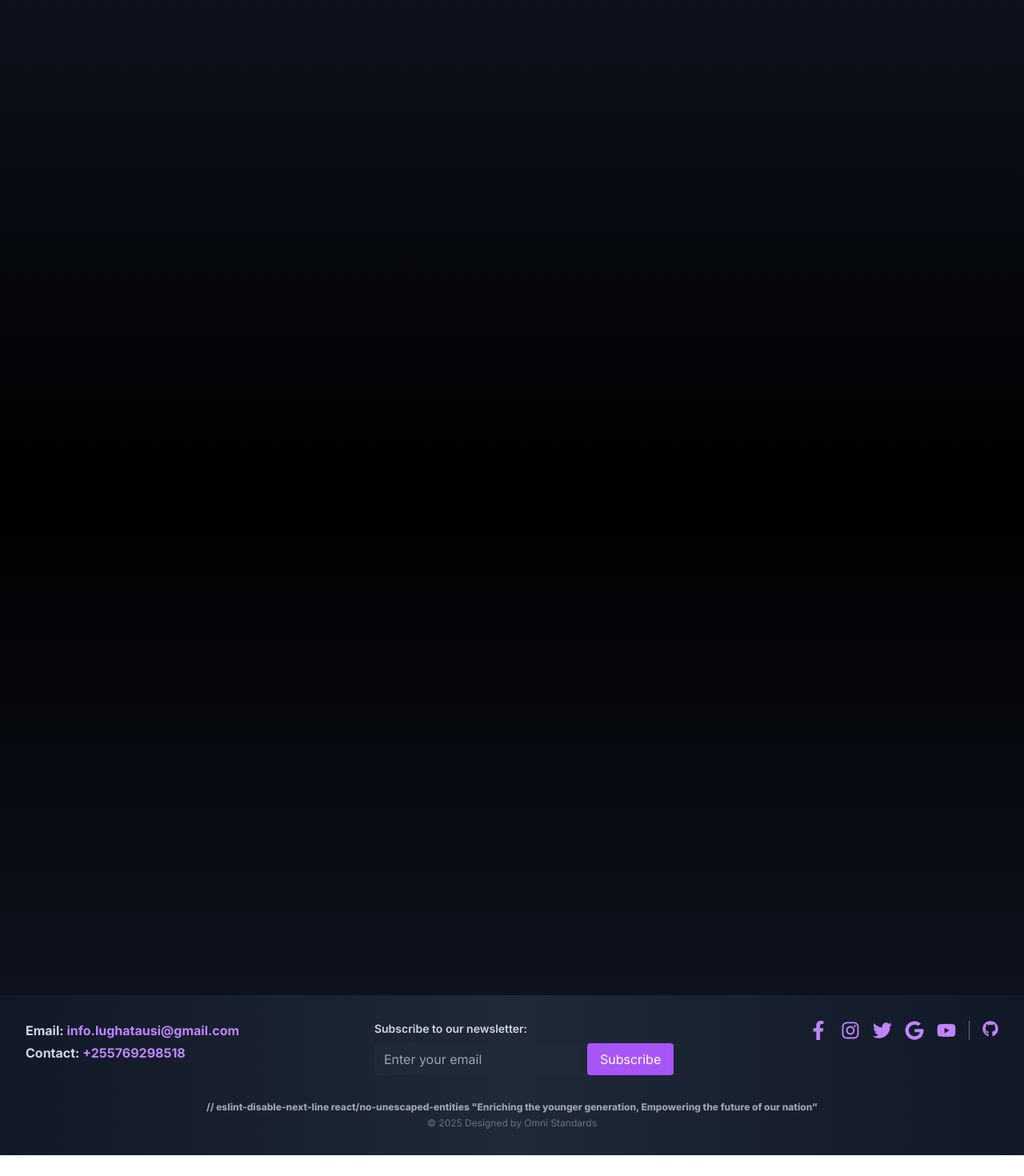
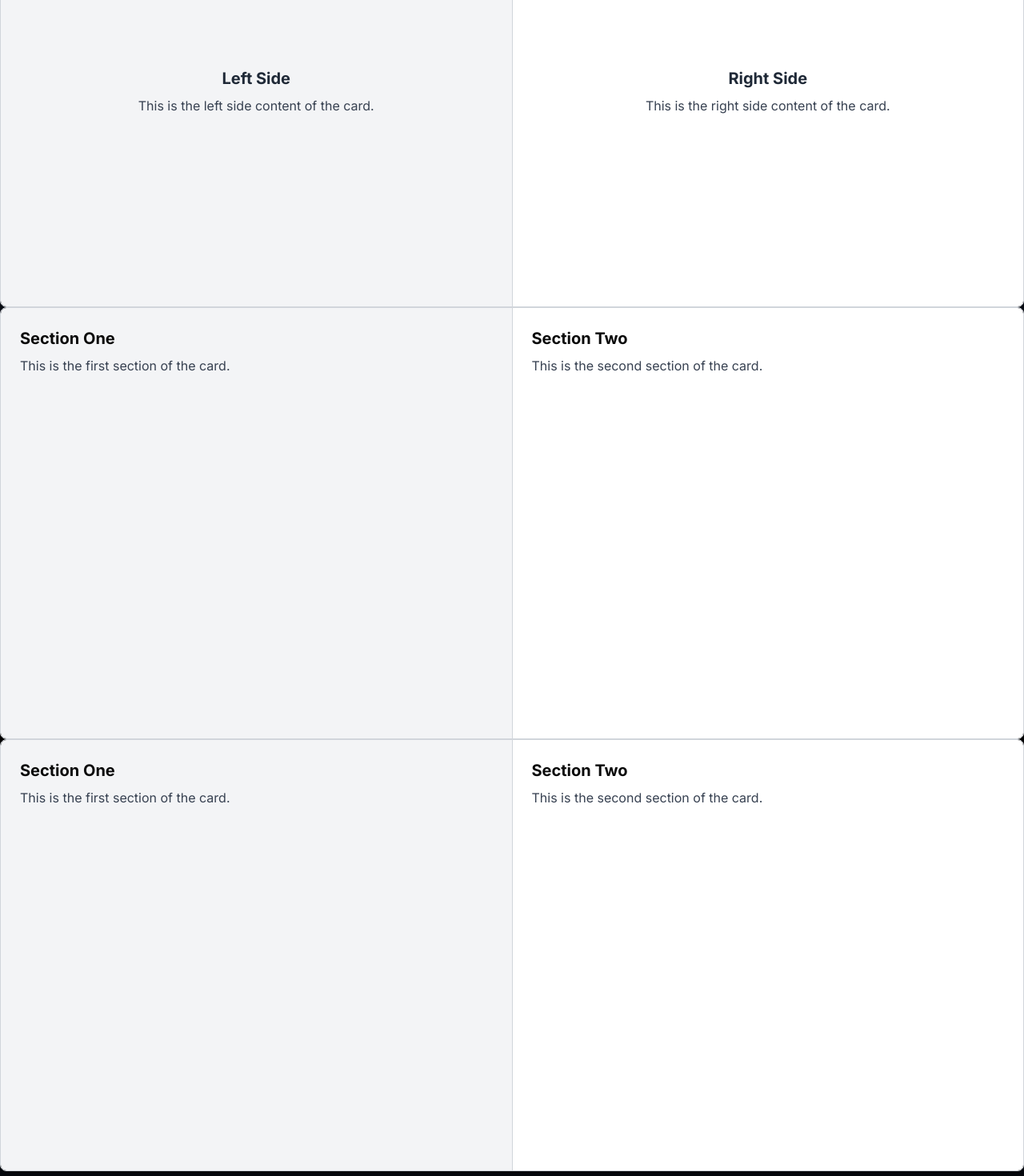
Before and after one commit to laughing-joker/LughaTausi-Programing-Language-website, a Next.js app: page /home/About in a window 1280 px wide. Shown: the part 220-1690 px from the top of the page at 80% size. Before the commit the page ends 1664 px from the top, so only its background shows below. Built offline with nearby package versions, Linux system fonts and the light colour scheme.

Commit message:
Made changes to documentationa and explore pages

```diff
--- a/src/app/home/About/page.tsx
+++ b/src/app/home/About/page.tsx
@@ -1,8 +1,15 @@
 "use client";
+import SplitCard from "@/components/explore1";
+import Card from "@/components/explore2";
+import Explore3 from "@/components/explore3";
 import React from "react";
 
 const About = () => {
-  return <div className="w-screen min-h-screen flex flex-col"></div>;
+  return <div className="w-screen min-h-screen flex flex-col">
+    <SplitCard />
+    <Card/>
+    <Explore3 />
+  </div>;
 };
 
 export default About;
--- a/src/app/home/Documentation/page.tsx
+++ b/src/app/home/Documentation/page.tsx
@@ -1,29 +1,13 @@
 "use client";
-import Sidebar from "@/components/Sidebar"; // Import the Sidebar component
-import React, { useState } from "react";
+
+import Doc1 from "@/components/Documentation";
+import React from "react";
+
 
 const Documentation = () => {
-  const [isSidebarOpen, setSidebarOpen] = useState(false);
-
-  const toggleSidebar = () => {
-    setSidebarOpen(!isSidebarOpen);
-  };
-
   return (
-    <div className="flex flex-col min-h-screen">
-      <div className="flex flex-1">
-        {/* Sidebar */}
-        <Sidebar isOpen={isSidebarOpen} toggleSidebar={toggleSidebar} />
-
-        {/* Main Content */}
-        <main
-          className={`flex-1 p-4 ${
-            isSidebarOpen ? "ml-64" : "ml-0"
-          } transition-all duration-300`}
-        >
-          {/* Main content goes here */}
-        </main>
-      </div>
+    <div className="flex flex-col min-h-screen items-center justify-center bg-gray-100 p-4">
+      <Doc1 />
     </div>
   );
 };
--- /dev/null
+++ b/src/components/Documentation.tsx
@@ -0,0 +1,43 @@
+import React from 'react';
+
+const Doc1 = () => {
+  return (
+    <div className="max-w-md mx-auto bg-white shadow-lg rounded-lg border border-gray-300 overflow-hidden">
+      <div className="p-6">
+        <h1 className="text-2xl font-bold text-gray-800 mb-4">MyProgrammingLanguage</h1>
+        <p className="text-gray-600 mb-4">
+          MyProgrammingLanguage is a versatile programming language designed for modern applications. It offers simplicity, efficiency, and a rich set of features for developers.
+        </p>
+
+        <h2 className="text-xl font-semibold text-gray-800 mb-2">Features</h2>
+        <ul className="list-disc list-inside text-gray-600 mb-4">
+          <li>Easy-to-read syntax</li>
+          <li>Powerful libraries for data manipulation</li>
+          <li>Strong community support</li>
+          <li>Cross-platform compatibility</li>
+        </ul>
+
+        <h2 className="text-xl font-semibold text-gray-800 mb-2">Installation</h2>
+        <p className="text-gray-600 mb-4">
+          To install MyProgrammingLanguage, run the following command:
+        </p>
+        <pre className="bg-gray-100 p-4 rounded-md text-gray-800 mb-4">
+          <code>npm install my-programming-language</code>
+        </pre>
+
+        <h2 className="text-xl font-semibold text-gray-800 mb-2">Usage Example</h2>
+        <p className="text-gray-600 mb-4">
+          Here’s a simple example of how to use MyProgrammingLanguage:
+        </p>
+        <pre className="bg-gray-100 p-4 rounded-md text-gray-800 mb-4">
+          <code>
+            {`// Simple Hello World program
+console.log("Hello, World!");`}
+          </code>
+        </pre>
+      </div>
+    </div>
+  );
+};
+
+export default Doc1;
--- /dev/null
+++ b/src/components/explore1.tsx
@@ -0,0 +1,24 @@
+import React from 'react';
+
+const SplitCard = () => {
+  return (
+    <div className="flex h-[540px] w-full shadow-lg rounded-lg border border-gray-300 overflow-hidden">
+      {/* Left Side */}
+      <div className="w-1/2 p-6 flex flex-col justify-center items-center bg-gray-100">
+        <h2 className="text-xl font-bold text-gray-800 mb-2">Left Side</h2>
+        <p className="text-gray-700 text-center">This is the left side content of the card.</p>
+      </div>
+
+      {/* Vertical Divider */}
+      <div className="w-px bg-gray-300 h-full"></div>
+
+      {/* Right Side */}
+      <div className="w-1/2 p-6 flex flex-col justify-center items-center bg-white">
+        <h2 className="text-xl font-bold text-gray-800 mb-2">Right Side</h2>
+        <p className="text-gray-700 text-center">This is the right side content of the card.</p>
+      </div>
+    </div>
+  );
+};
+
+export default SplitCard;
--- /dev/null
+++ b/src/components/explore2.tsx
@@ -0,0 +1,26 @@
+import React from 'react';
+
+const Card = () => {
+  return (
+    <div className="w-full h-[540px] border border-gray-300 shadow-lg rounded-lg overflow-hidden">
+      <div className="flex h-full">
+        {/* Section One */}
+        <div className="bg-gray-100 p-6 w-1/2 h-full">
+          <h2 className="text-xl font-bold mb-2">Section One</h2>
+          <p className="text-gray-700">This is the first section of the card.</p>
+        </div>
+
+        {/* Vertical Divider */}
+        <div className="w-px bg-gray-300 h-full"></div>
+
+        {/* Section Two */}
+        <div className="bg-white p-6 w-1/2 h-full">
+          <h2 className="text-xl font-bold mb-2">Section Two</h2>
+          <p className="text-gray-700">This is the second section of the card.</p>
+        </div>
+      </div>
+    </div>
+  );
+}
+
+export default Card;
--- /dev/null
+++ b/src/components/explore3.tsx
@@ -0,0 +1,26 @@
+import React from 'react';
+
+const Explore3 = () => {
+  return (
+    <div className="w-full h-[540px] border border-gray-300 shadow-lg rounded-lg overflow-hidden">
+      <div className="flex h-full">
+        {/* Section One */}
+        <div className="bg-gray-100 p-6 w-1/2 h-full">
+          <h2 className="text-xl font-bold mb-2">Section One</h2>
+          <p className="text-gray-700">This is the first section of the card.</p>
+        </div>
+
+        {/* Vertical Divider */}
+        <div className="w-px bg-gray-300 h-full"></div>
+
+        {/* Section Two */}
+        <div className="bg-white p-6 w-1/2 h-full">
+          <h2 className="text-xl font-bold mb-2">Section Two</h2>
+          <p className="text-gray-700">This is the second section of the card.</p>
+        </div>
+      </div>
+    </div>
+  );
+}
+
+export default Explore3;
--- /dev/null
+++ b/src/components/loadingPage.tsx
@@ -0,0 +1,16 @@
+// src/pages/loading.js
+import React from 'react';
+
+const LoadingPage = () => (
+  <div className="flex items-center justify-center min-h-screen bg-gradient-to-br from-purple-700 via-purple-800 to-purple-900 animate-gradientShift">
+    <div className="animate-glow text-white text-center">
+      <img
+        src="/logo.png" // Replace with the path to your logo
+        alt="Loading Logo"
+        className="h-24 w-24"
+      />
+    </div>
+  </div>
+);
+
+export default LoadingPage;
--- /dev/null
+++ b/src/components/ui/skeleton.tsx
@@ -0,0 +1,15 @@
+import { cn } from "@/lib/utils"
+
+function Skeleton({
+  className,
+  ...props
+}: React.HTMLAttributes<HTMLDivElement>) {
+  return (
+    <div
+      className={cn("animate-pulse rounded-md bg-primary/10", className)}
+      {...props}
+    />
+  )
+}
+
+export { Skeleton }
```
Also changed, not shown: 1 other file (tests, documents, lock files or other folders).
